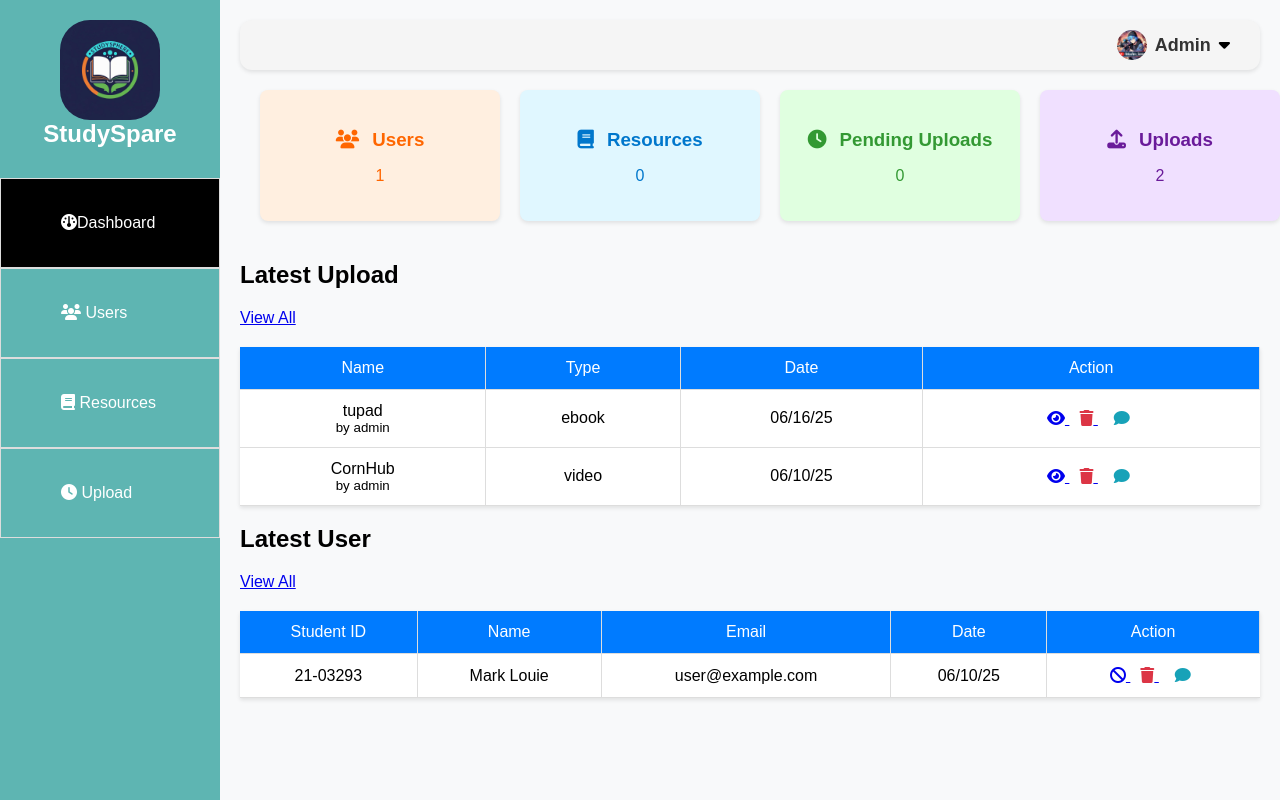
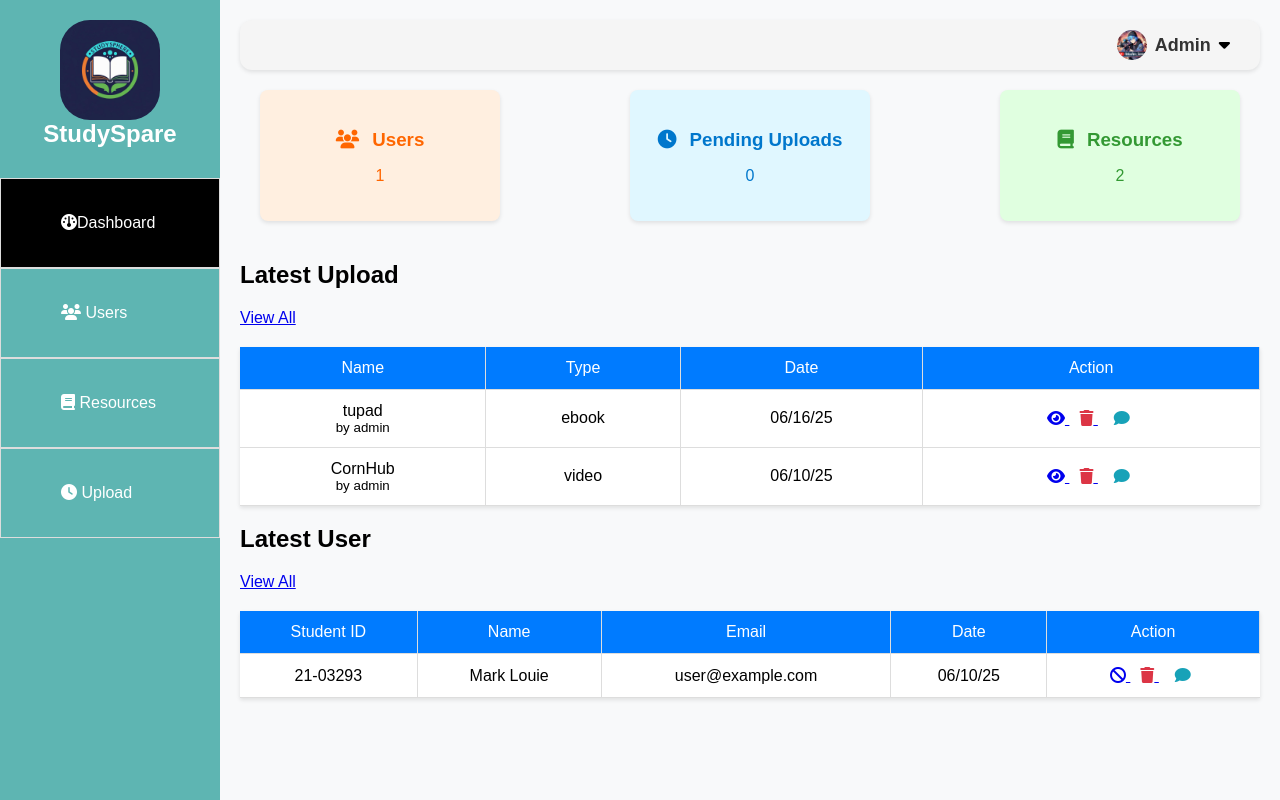
Before and after one commit to MarkLo012/Admin_StudySpare, a PHP site: page / in a window 1280 px wide. Run offline with PHP 8.4, Linux system fonts and the light colour scheme; a user stored in the database is signed in; data comes from the database, SQL or seed files in the repository; data that the repository does not hold is empty.

Commit message:
index.php

```diff
--- a/index.php
+++ b/index.php
@@ -21,22 +21,20 @@ if (!isset($_SESSION['admin_id'])) {
     include 'php/db.php';
 
     $userCount = $conn->query("SELECT COUNT(*) AS total FROM users")->fetch_assoc()['total'];
-    $resourceCount = $conn->query("SELECT COUNT(*) AS total FROM resources")->fetch_assoc()['total'];
     $pendingCount = $conn->query("SELECT COUNT(*) AS total FROM uploads WHERE status = 'pending'")->fetch_assoc()['total'];
     $uploadCount = $conn->query("SELECT COUNT(*) AS total FROM uploads")->fetch_assoc()['total'];
     ?>
     <div class="card-container">
       <div class="card"><h3><i class="fa-solid fa-users"></i> Users</h3><p><?= $userCount ?></p></div>
-      <div class="card"><h3><i class="fa-solid fa-book"></i> Resources</h3><p><?= $resourceCount ?></p></div>
       <div class="card"><h3><i class="fa-solid fa-clock"></i> Pending Uploads</h3><p><?= $pendingCount ?></p></div>
-      <div class="card"><h3><i class="fa-solid fa-upload"></i> Uploads</h3><p><?= $uploadCount ?></p></div>
+      <div class="card"><h3><i class="fa-solid fa-book"></i> Resources</h3><p><?= $uploadCount ?></p></div>
     </div>
 
     <div class="tables">
       <div class="latest-upload">
         <div class="heading">
           <h2>Latest Upload</h2>
-          <a href="uploads.php" class="btn">View All</a>
+          <a href="upresources.php" class="btn">View All</a>
         </div>
         <table class="luser">
           <thead>
@@ -77,7 +75,7 @@ if ($latestUploads && $latestUploads->num_rows > 0):
       <div class="latest-user">
         <div class="heading">
           <h2>Latest User</h2>
-          <a href="users.php" class="btn">View All</a>
+          <a href="user.php" class="btn">View All</a>
         </div>
         <table class="luser">
           <thead>
```
Also changed, not shown: 1 other file.
